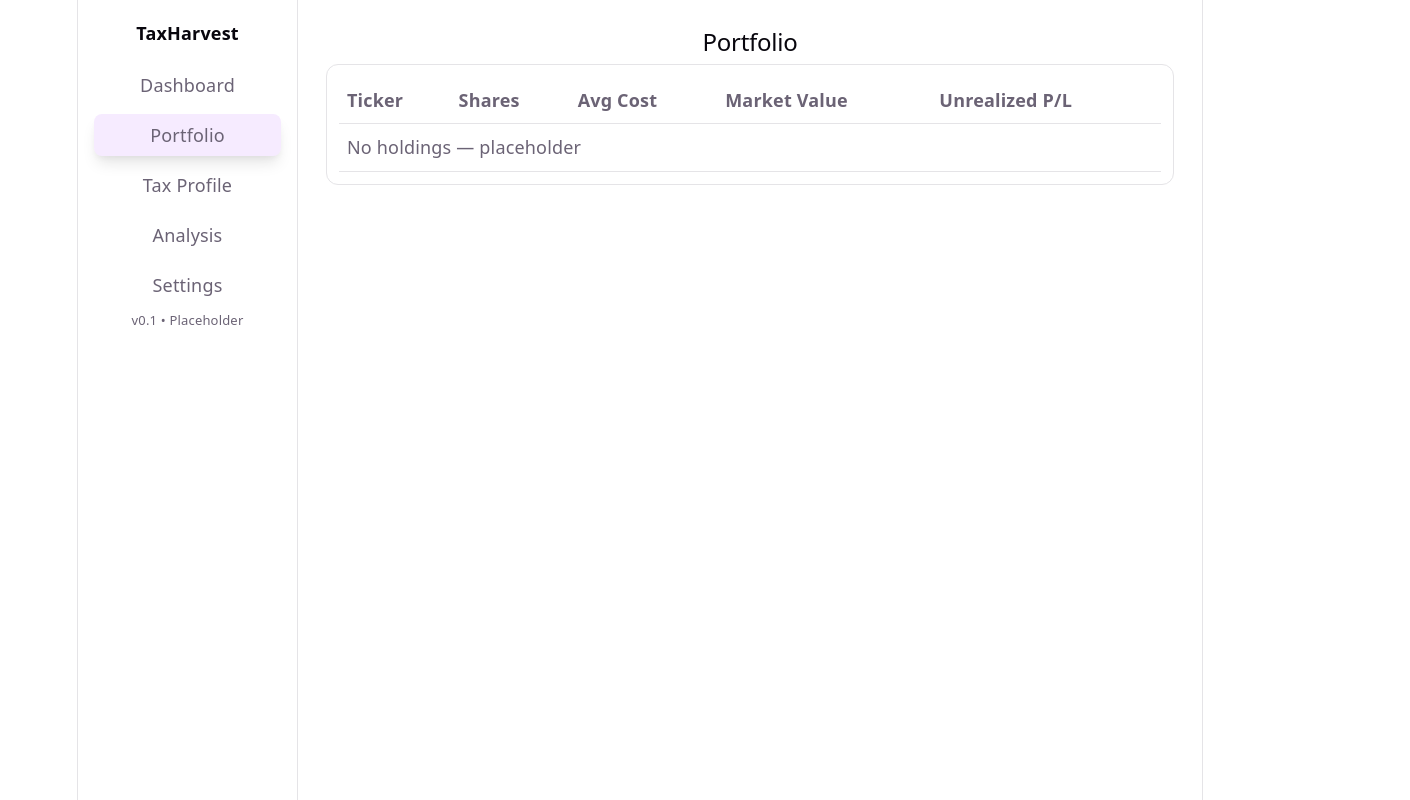
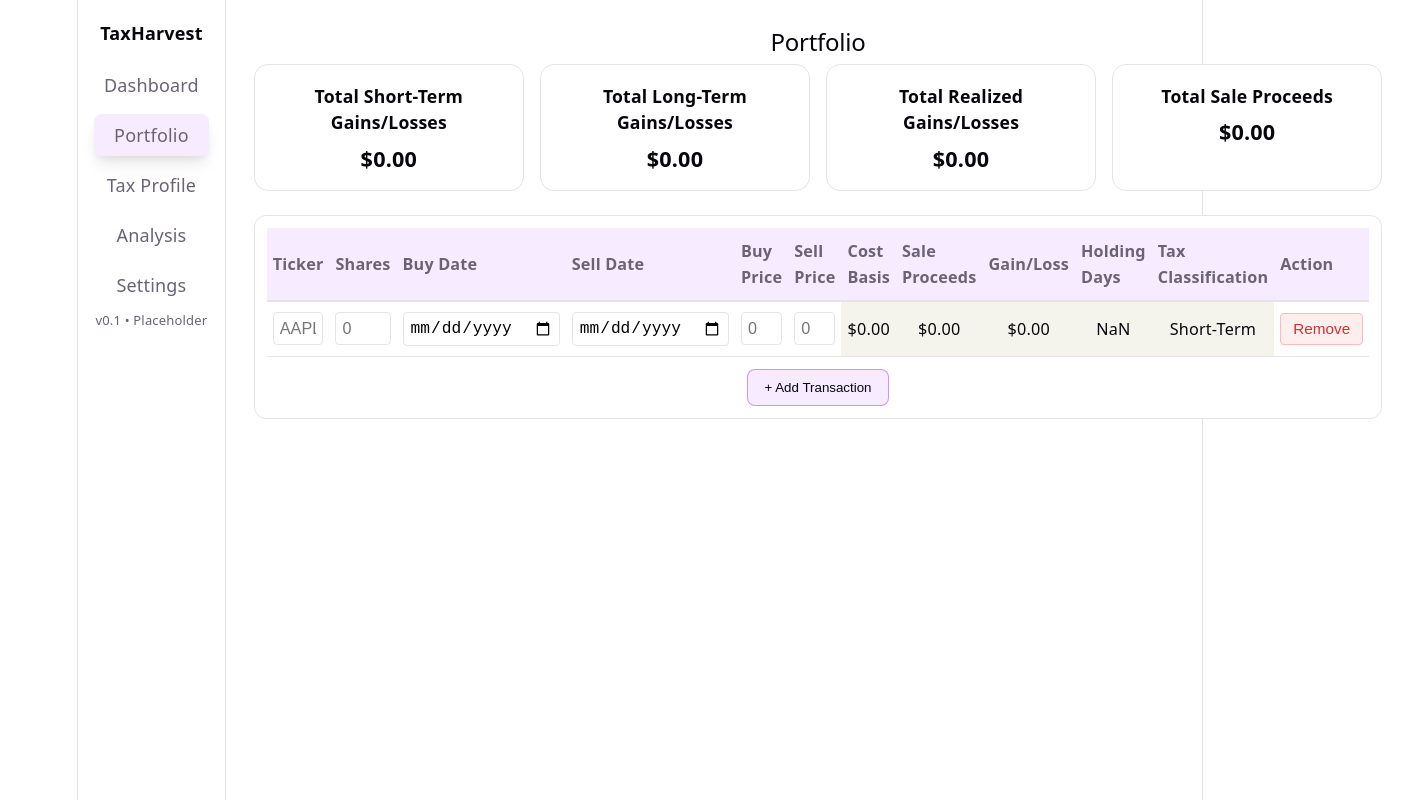
Before and after one commit to pradeepakkineni-sketch/TaxHarvest, a React (Vite) app in the folder frontend/: page /portfolio in a window 1280 px wide. Shown: the whole page, 1410 px wide, since content can reach past the window. Built offline with nearby package versions, Linux system fonts and the light colour scheme.

Commit message:
Add portfolio transaction table

```diff
--- a/frontend/src/pages/Portfolio.tsx
+++ b/frontend/src/pages/Portfolio.tsx
@@ -1,24 +1,201 @@
+import { useState } from 'react'
+
+interface Transaction {
+  id: string
+  ticker: string
+  shares: number
+  buyDate: string
+  sellDate: string
+  buyPrice: number
+  sellPrice: number
+}
+
+function calculateTransaction(tx: Transaction) {
+  const costBasis = tx.shares * tx.buyPrice
+  const saleProceeds = tx.shares * tx.sellPrice
+  const gainLoss = saleProceeds - costBasis
+
+  const buyDateObj = new Date(tx.buyDate)
+  const sellDateObj = new Date(tx.sellDate)
+  const holdingDays = Math.floor((sellDateObj.getTime() - buyDateObj.getTime()) / (1000 * 60 * 60 * 24))
+  const taxClassification = holdingDays > 365 ? 'Long-Term' : 'Short-Term'
+
+  return { costBasis, saleProceeds, gainLoss, holdingDays, taxClassification }
+}
+
 export default function Portfolio() {
+  const [transactions, setTransactions] = useState<Transaction[]>([
+    {
+      id: '1',
+      ticker: '',
+      shares: 0,
+      buyDate: '',
+      sellDate: '',
+      buyPrice: 0,
+      sellPrice: 0,
+    },
+  ])
+
+  const handleAddRow = () => {
+    const newId = Math.random().toString(36).slice(2, 9)
+    setTransactions((prev) => [
+      ...prev,
+      {
+        id: newId,
+        ticker: '',
+        shares: 0,
+        buyDate: '',
+        sellDate: '',
+        buyPrice: 0,
+        sellPrice: 0,
+      },
+    ])
+  }
+
+  const handleRemoveRow = (id: string) => {
+    setTransactions((prev) => prev.filter((tx) => tx.id !== id))
+  }
+
+  const handleChange = (id: string, field: keyof Transaction, value: string | number) => {
+    setTransactions((prev) =>
+      prev.map((tx) => (tx.id === id ? { ...tx, [field]: value } : tx)),
+    )
+  }
+
+  const calculatedTransactions = transactions.map((tx) => ({
+    ...tx,
+    ...calculateTransaction(tx),
+  }))
+
+  const summary = calculatedTransactions.reduce(
+    (acc, tx) => {
+      if (tx.taxClassification === 'Short-Term') {
+        acc.totalShortTermGainLoss += tx.gainLoss
+      } else {
+        acc.totalLongTermGainLoss += tx.gainLoss
+      }
+      acc.totalRealizedGainLoss += tx.gainLoss
+      acc.totalSaleProceeds += tx.saleProceeds
+      return acc
+    },
+    {
+      totalShortTermGainLoss: 0,
+      totalLongTermGainLoss: 0,
+      totalRealizedGainLoss: 0,
+      totalSaleProceeds: 0,
+    },
+  )
+
   return (
     <section>
       <h2>Portfolio</h2>
+
+      <div className="summary-cards">
+        <div className="summary-card">
+          <h3>Total Short-Term Gains/Losses</h3>
+          <div className="amount">${summary.totalShortTermGainLoss.toFixed(2)}</div>
+        </div>
+        <div className="summary-card">
+          <h3>Total Long-Term Gains/Losses</h3>
+          <div className="amount">${summary.totalLongTermGainLoss.toFixed(2)}</div>
+        </div>
+        <div className="summary-card">
+          <h3>Total Realized Gains/Losses</h3>
+          <div className="amount">${summary.totalRealizedGainLoss.toFixed(2)}</div>
+        </div>
+        <div className="summary-card">
+          <h3>Total Sale Proceeds</h3>
+          <div className="amount">${summary.totalSaleProceeds.toFixed(2)}</div>
+        </div>
+      </div>
+
       <div className="table-card">
-        <table className="holdings">
+        <table className="transactions">
           <thead>
             <tr>
               <th>Ticker</th>
               <th>Shares</th>
-              <th>Avg Cost</th>
-              <th>Market Value</th>
-              <th>Unrealized P/L</th>
+              <th>Buy Date</th>
+              <th>Sell Date</th>
+              <th>Buy Price</th>
+              <th>Sell Price</th>
+              <th>Cost Basis</th>
+              <th>Sale Proceeds</th>
+              <th>Gain/Loss</th>
+              <th>Holding Days</th>
+              <th>Tax Classification</th>
+              <th>Action</th>
             </tr>
           </thead>
           <tbody>
-            <tr>
-              <td colSpan={5} className="placeholder">No holdings — placeholder</td>
-            </tr>
+            {calculatedTransactions.map((tx) => (
+              <tr key={tx.id}>
+                <td>
+                  <input
+                    type="text"
+                    placeholder="AAPL"
+                    value={tx.ticker}
+                    onChange={(e) => handleChange(tx.id, 'ticker', e.target.value)}
+                  />
+                </td>
+                <td>
+                  <input
+                    type="number"
+                    placeholder="0"
+                    value={tx.shares || ''}
+                    onChange={(e) => handleChange(tx.id, 'shares', Number(e.target.value))}
+                  />
+                </td>
+                <td>
+                  <input
+                    type="date"
+                    value={tx.buyDate}
+                    onChange={(e) => handleChange(tx.id, 'buyDate', e.target.value)}
+                  />
+                </td>
+                <td>
+                  <input
+                    type="date"
+                    value={tx.sellDate}
+                    onChange={(e) => handleChange(tx.id, 'sellDate', e.target.value)}
+                  />
+                </td>
+                <td>
+                  <input
+                    type="number"
+                    placeholder="0"
+                    value={tx.buyPrice || ''}
+                    onChange={(e) => handleChange(tx.id, 'buyPrice', Number(e.target.value))}
+                  />
+                </td>
+                <td>
+                  <input
+                    type="number"
+                    placeholder="0"
+                    value={tx.sellPrice || ''}
+                    onChange={(e) => handleChange(tx.id, 'sellPrice', Number(e.target.value))}
+                  />
+                </td>
+                <td className="calculated">${tx.costBasis.toFixed(2)}</td>
+                <td className="calculated">${tx.saleProceeds.toFixed(2)}</td>
+                <td className="calculated">${tx.gainLoss.toFixed(2)}</td>
+                <td className="calculated">{tx.holdingDays}</td>
+                <td className="calculated">{tx.taxClassification}</td>
+                <td>
+                  <button
+                    onClick={() => handleRemoveRow(tx.id)}
+                    className="btn-remove"
+                  >
+                    Remove
+                  </button>
+                </td>
+              </tr>
+            ))}
           </tbody>
         </table>
+        <button onClick={handleAddRow} className="btn-add-row">
+          + Add Transaction
+        </button>
       </div>
     </section>
   )
--- a/frontend/src/styles/layout.css
+++ b/frontend/src/styles/layout.css
@@ -51,6 +51,22 @@
 .holdings th, .holdings td { text-align: left; padding: 10px 8px; border-bottom: 1px solid var(--border); }
 .placeholder { color: var(--text); text-align: center; padding: 24px 0; }
 
+.summary-cards { display: grid; grid-template-columns: repeat(4, 1fr); gap: 16px; margin-bottom: 24px; }
+.summary-card { padding: 18px; border: 1px solid var(--border); border-radius: 14px; background: var(--bg); }
+.summary-card h3 { margin: 0 0 10px; font-size: 0.98rem; color: var(--text-h); }
+.summary-card .amount { font-size: 1.2rem; font-weight: 600; color: var(--text-h); }
+
+.transactions { width: 100%; border-collapse: collapse; font-size: 0.9rem; }
+.transactions th { background: var(--accent-bg); padding: 10px 6px; text-align: left; font-weight: 600; border-bottom: 2px solid var(--border); }
+.transactions td { padding: 10px 6px; border-bottom: 1px solid var(--border); }
+.transactions input { width: 100%; padding: 6px; border: 1px solid var(--border); border-radius: 4px; font-size: 0.9rem; box-sizing: border-box; }
+.transactions .calculated { background: var(--code-bg); font-weight: 500; color: var(--text-h); }
+
+.btn-remove { padding: 6px 12px; background: #fee; color: #c33; border: 1px solid #fbb; border-radius: 4px; cursor: pointer; font-size: 0.85rem; }
+.btn-remove:hover { background: #fdd; }
+.btn-add-row { margin-top: 12px; padding: 10px 16px; background: var(--accent-bg); color: var(--text-h); border: 1px solid var(--accent-border); border-radius: 8px; cursor: pointer; font-weight: 500; }
+.btn-add-row:hover { background: var(--accent-border); }
+
 .profile-form { display: grid; grid-template-columns: 1fr 1fr; gap: 12px; max-width: 720px; }
 .profile-form label { display: flex; flex-direction: column; gap: 6px; font-weight: 500; color: var(--text-h); }
 .profile-form input, .profile-form select { padding: 10px; border: 1px solid var(--border); border-radius: 8px; }
@@ -88,6 +104,18 @@
   .th-sb { display: none; }
   .th-main { padding: 18px; }
   .cards { grid-template-columns: repeat(2,1fr); }
+  .summary-cards { grid-template-columns: repeat(2, 1fr); }
+  .result-grid { grid-template-columns: repeat(2, 1fr); }
   .analysis-grid { grid-template-columns: 1fr; }
   .profile-form { grid-template-columns: 1fr; }
+  .transactions { font-size: 0.8rem; }
+  .transactions th, .transactions td { padding: 8px 4px; }
+  .transactions input { padding: 4px; }
 }
+
+@media (max-width: 600px) {
+  .summary-cards { grid-template-columns: 1fr; }
+  .result-grid { grid-template-columns: 1fr; }
+  .transactions { font-size: 0.7rem; }
+  .transactions input { font-size: 0.7rem; }
+}
```
